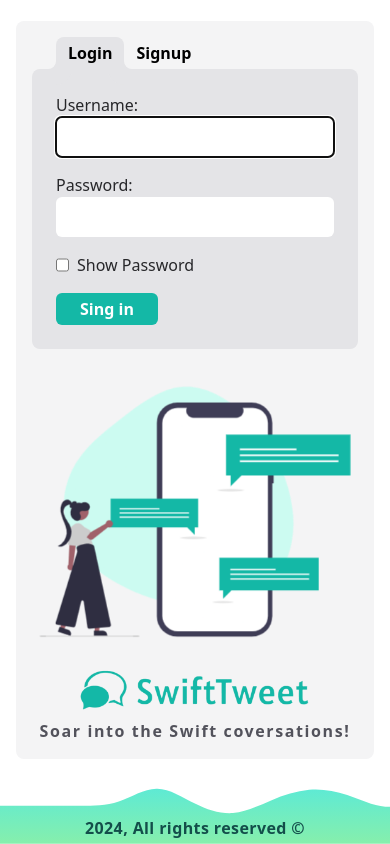
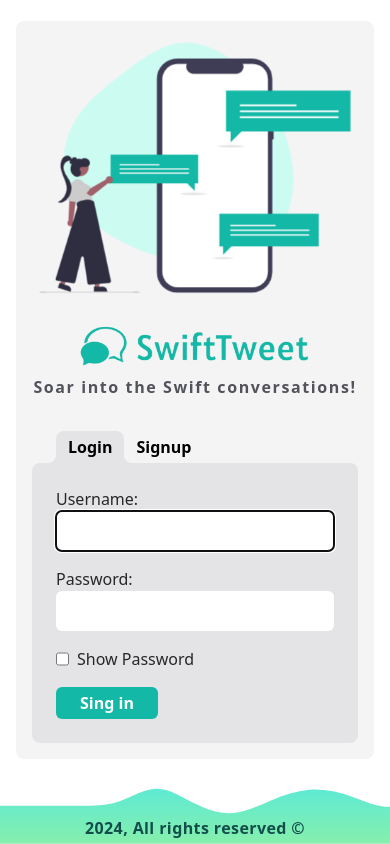
Before and after one commit to giorgi-2001/SwiftTweet, a React (Vite) app: page / in a window 390 px wide. Built offline with nearby package versions, Linux system fonts and the light colour scheme; no server answers; what @cloudinary/url-gen would draw is missing.

Commit message:
hopefully final commit

```diff
--- a/src/Layouts/LoginLayout.tsx
+++ b/src/Layouts/LoginLayout.tsx
@@ -13,14 +13,14 @@ const LoginLayout = () => {
     <>
         <main className="h-screen flex flex-col">
             <section className="grow flex justify-center items-center p-4">
-                <div className="bg-zinc-100 flex gap-8 flex-col-reverse sm:flex-row p-4 sm:p-8 rounded-lg">
+                <div className="bg-zinc-100 flex gap-8 flex-col sm:flex-row p-4 sm:p-8 rounded-lg">
                     <aside>
                         <img className="w-full sm:w-96 mx-auto" src={entry} alt="entry-img" />
                         <article>
                             <h1 aria-label="SwiftTweet" className="mt-4">
                                 <img className="w-3/4 sm:w-60 mx-auto" src={logo} alt="logo" />
                             </h1>
-                            <p className="font-bold text-center text-zinc-600 tracking-widest">Soar into the Swift coversations!</p>
+                            <p className="font-bold text-center text-zinc-600 tracking-widest">Soar into the Swift conversations!</p>
                         </article>
                     </aside>
                     <section className="flex flex-col justify-center">
```
